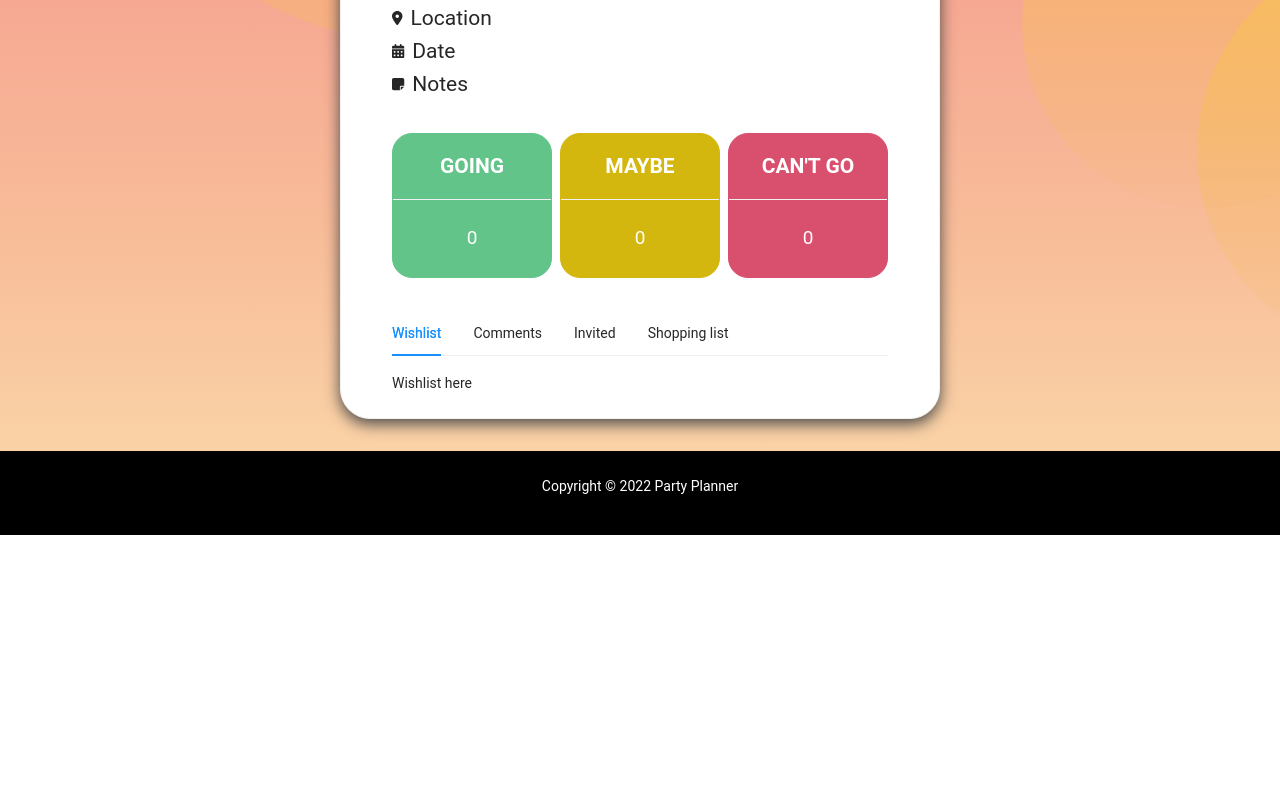
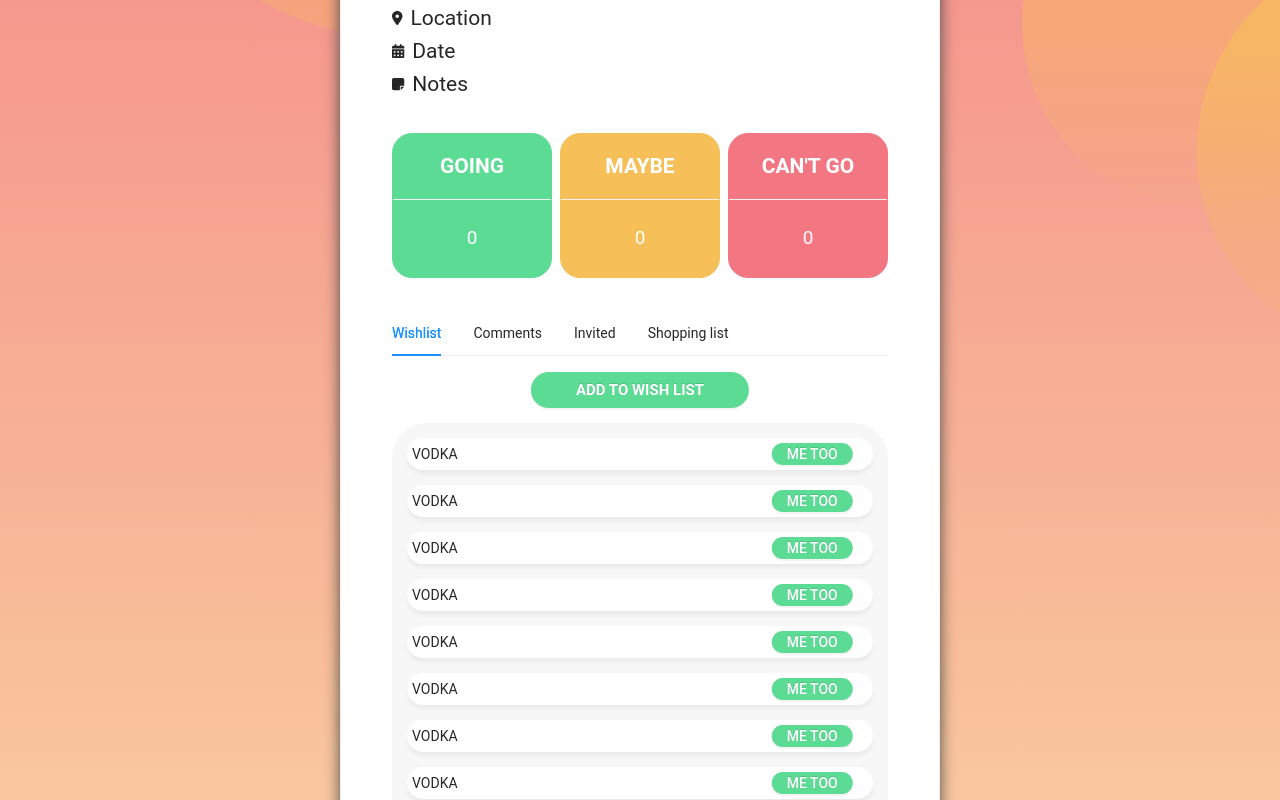
Before and after one commit to GasperFunda/PartyPlannerFrontend, a React (Create React App) app: page /party-details/1 in a window 1280 px wide. Shown: the part 560-1360 px from the top of the page. Before the commit the page ends 1095 px from the top, so only its background shows below. Built offline with nearby package versions, Linux system fonts and the light colour scheme.

Commit message:
fixed colors and added invite more button

```diff
--- a/src/App.css
+++ b/src/App.css
@@ -33,6 +33,17 @@
   font-size: 15px;
   padding: 18px 45px;
   font-weight: 700;
+  background-color: #5cdb95 !important;
+  border: none !important;
+  line-height: 0px;
+  text-align: center;
+}
+
+.buttonSmall {
+  padding: 0px 15px;
+  height: 22px;
+  border-radius: 20px !important;
+  font-weight: 500;
   background-color: #5cdb95 !important;
   border: none !important;
   line-height: 0px;
@@ -112,42 +123,42 @@
 .attendanceButtonGoing {
   background-color: transparent !important;
   border: solid !important;
-  border-color: #62c489;
-  color: #62c489;
+  border-color: #5cdb95;
+  color: #5cdb95;
 }
 
 .attendanceButtonGoing:hover, .attendanceButtonGoingPressed {
-  background-color: #62c489 !important;
+  background-color: #5cdb95 !important;
   border: solid !important;
-  border-color: #62c489 !important;
+  border-color: #5cdb95 !important;
   color: white;
 }
 
 .attendanceButtonMaybe {
   background-color: transparent !important;
   border: solid !important;
-  border-color: #d4b70e;
-  color: #d4b70e;
+  border-color: #F7BF58;
+  color: #F7BF58;
 }
 
 .attendanceButtonMaybe:hover, .attendanceButtonMaybePressed {
-  background-color: #d4b70e !important;
+  background-color: #F7BF58 !important;
   border: solid !important;
-  border-color: #d4b70e !important;
+  border-color: #F7BF58 !important;
   color: white;
 }
 
 .attendanceButtonCantGo {
   background-color: transparent !important;
   border: solid !important;
-  border-color: #d8506d;
-  color: #d8506d;
+  border-color: #F37783;
+  color: #F37783;
 }
 
 .attendanceButtonCantGo:hover, .attendanceButtonCantGoPressed {
-  background-color: #d8506d !important;
+  background-color: #F37783 !important;
   border: solid !important;
-  border-color: #d8506d !important;
+  border-color: #F37783 !important;
   color: white;
 }
 
@@ -171,18 +182,18 @@
 }
 
 .attendanceCardGoing {
-  background-color: #62c489;
-  border-color: #62c489;
+  background-color: #5cdb95;
+  border-color: #5cdb95;
 }
 
 .attendanceCardMaybe {
-  background-color: #d4b70e;
-  border-color: #d4b70e;
+  background-color: #F7BF58;
+  border-color: #F7BF58;
 }
 
 .attendanceCardCantGo {
-  background-color: #d8506d;
-  border-color: #d8506d;
+  background-color: #F37783;
+  border-color: #F37783;
 }
 
 .ant-checkbox-inner::after {
--- a/src/pages/partyDetails/PartyDetails.css
+++ b/src/pages/partyDetails/PartyDetails.css
@@ -18,14 +18,10 @@
 }
 
 .inviteeStatus {
-    border-radius: 50px;
+    border-radius: 20px;
     color: #FFFFFF;
     width: 85px;
     text-align: center;
-    position: absolute;
-    right: 0px;
-    top: 50%;
-    transform: translate(-25%, -50%);
 }
 
 .inviteePicture {
@@ -38,3 +34,10 @@
     transform: translate(-50%);
     margin-bottom: 15px;
 }
+
+.rightAndCenter {
+    position: absolute;
+    right: 0px;
+    top: 50%;
+    transform: translate(-25%, -50%);
+}
--- a/src/pages/partyDetails/PartyDetails.tsx
+++ b/src/pages/partyDetails/PartyDetails.tsx
@@ -10,6 +10,7 @@ import ShoppingList from "./components/ShoppingList";
 import { User } from "../../types/user";
 import "./PartyDetails.css";
 import { useParams } from "react-router-dom";
+import { WishlistItem } from "../../types/wishlistItem";
 
 const { TabPane } = Tabs;
 
@@ -57,6 +58,11 @@ export default function PartyDetails(this: any) {
     invitees.push(new User(i, "Jože", "Test" + i, "joze.test@gmail.com", status, "profilepicsample.png"));
     status++;
     if(status === 4) status = 0;
+  }
+
+  var wishlistItems = [];
+  for (let i = 0; i < 10; i++) {
+    wishlistItems.push(new WishlistItem(i, "VODKA", "icon-name"));
   }
 
   return (
@@ -114,7 +120,7 @@ export default function PartyDetails(this: any) {
         </div>
         <Tabs className="partyDetailsInfoFromUsers" defaultActiveKey="1">
           <TabPane tab="Wishlist" key="1">
-            <Wishlist />
+            <Wishlist wishlistItems={wishlistItems}/>
           </TabPane>
           <TabPane tab="Comments" key="2">
             <Comments />
--- a/src/pages/partyDetails/components/Invitees.tsx
+++ b/src/pages/partyDetails/components/Invitees.tsx
@@ -27,7 +27,7 @@ export default function Invitees(props: IFormProps) {
                         <div className="invitee" key={invitee.id}>
                             <img className="inviteePicture" src={"../" + invitee.picture}/>
                             {invitee.name + " " + invitee.surname}
-                            <span className={"inviteeStatus " + attendanceClasses[invitee.attendanceStatus]}>{attendanceTexts[invitee.attendanceStatus]}</span>
+                            <span className={"inviteeStatus rightAndCenter " + attendanceClasses[invitee.attendanceStatus]}>{attendanceTexts[invitee.attendanceStatus]}</span>
                         </div>
                     )
                 })}
--- a/src/pages/partyDetails/components/Wishlist.tsx
+++ b/src/pages/partyDetails/components/Wishlist.tsx
@@ -1,10 +1,37 @@
+import { Button } from "antd";
+import { WishlistItem } from "../../../types/wishlistItem";
 
 export interface IFormProps {
+    wishlistItems: WishlistItem[]
 }
 
 export default function Wishlist(props: IFormProps) {
 
-  return (
-    <div>Wishlist here</div>
-  );
+    return (
+        <>
+            <Button
+                type="primary"
+                className="button buttonInviteMore"
+                size="middle"
+            >
+                ADD TO WISH LIST
+            </Button>
+            <div className="inviteesTab">
+                {props.wishlistItems.map((wishlistItem) => {
+                    return (
+                        <div className="invitee" key={wishlistItem.id}>
+
+                            {wishlistItem.description}
+                            <Button
+                                type="primary"
+                                className="buttonSmall rightAndCenter"
+                            >
+                                ME TOO
+                            </Button>
+                        </div>
+                    )
+                })}
+            </div>
+        </>
+    );
 }
--- /dev/null
+++ b/src/types/wishlistItem.tsx
@@ -0,0 +1,11 @@
+export class WishlistItem {
+    id: number;
+    description: string;
+    icon: string
+
+    constructor(id: number, description: string, icon: string) {
+        this.id = id
+        this.description = description
+        this.icon = icon
+    }
+}
```
